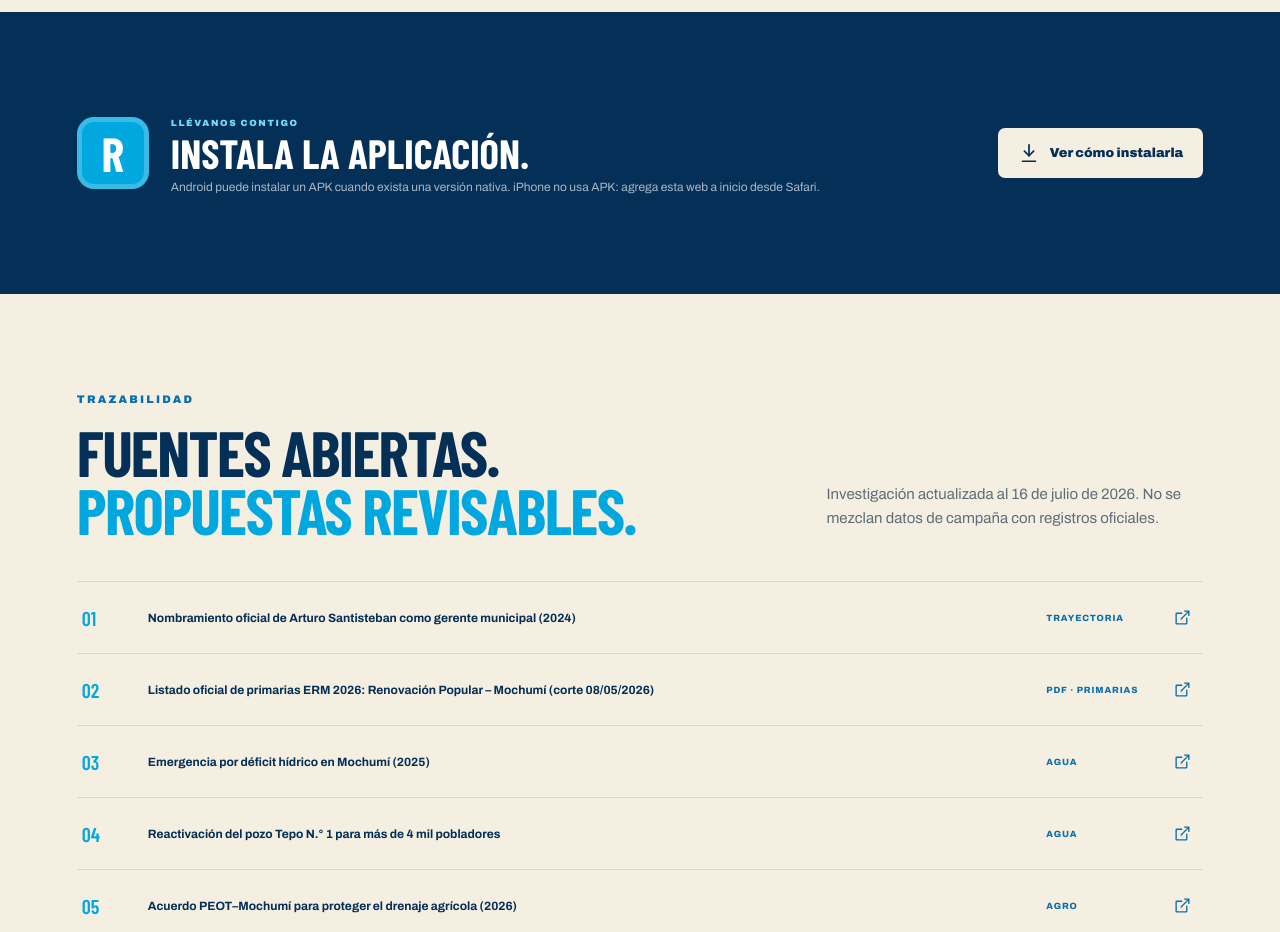
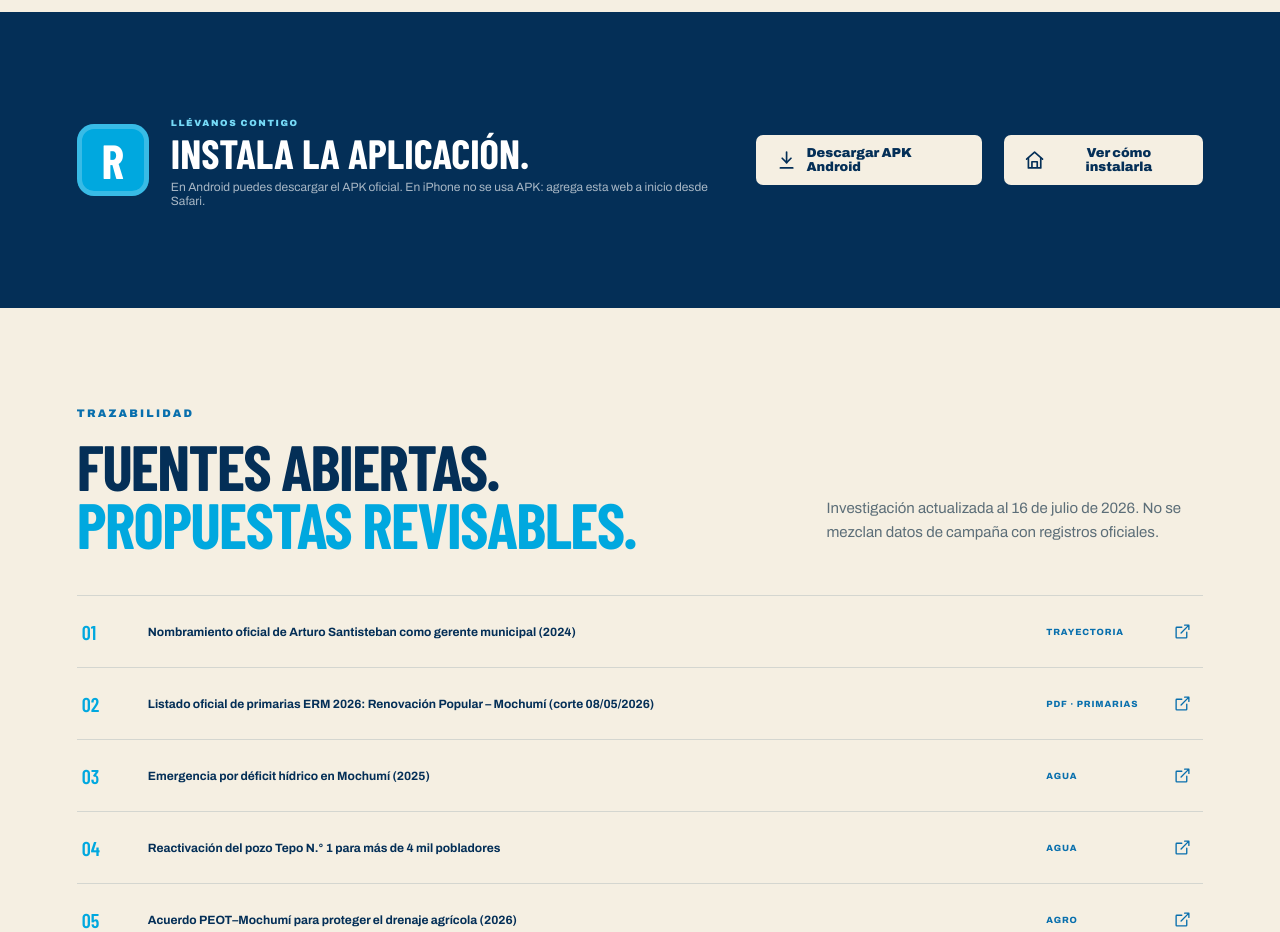
Before and after one commit to Energeticos2023/R_Arturo, a Next.js app: page / in a window 1280 px wide. Shown: the part 5400-6332 px from the top of the page. Built offline with nearby package versions, Linux system fonts and the light colour scheme; a web font is replaced by a local one.

Commit message:
Add Android APK download link

```diff
--- a/app/CampaignSite.tsx
+++ b/app/CampaignSite.tsx
@@ -61,6 +61,7 @@ const WHATSAPP_URL = `https://wa.me/51922282679?text=${encodeURIComponent("Hola
 const OFFICIAL_FORM_URL = "https://forms.office.com/Pages/ResponsePage.aspx?id=DQSIkWdsW0yxEjajBLZtrQAAAAAAAAAAAANAAqIKWlRUNDhNNUU1Q1ZJVzBWU09COE4zSlo4NVRDNy4u";
 const FACEBOOK_URL = "https://www.facebook.com/profile.php?id=61591472536087";
 const ALLIANCE_PDF_URL = "/docs/8111093-alianza-electoral-nacional-renovacion-popular-peru-nacional.pdf";
+const ANDROID_APK_URL = "https://energeticos2023.github.io/R_Arturo/Arturo-Mochumi.apk";
 
 const proposals = [
   {
@@ -424,8 +425,8 @@ export function CampaignSite() {
       </section>
 
       <section className="install-banner section-pad">
-        <div><div className="app-mark">R</div><span><small>LLÉVANOS CONTIGO</small><h2>Instala la aplicación.</h2><p>Android puede instalar un APK cuando exista una versión nativa. iPhone no usa APK: agrega esta web a inicio desde Safari.</p></span></div>
-        <button className="button cream" onClick={handleInstall}><Icon name="download"/> Ver cómo instalarla</button>
+        <div><div className="app-mark">R</div><span><small>LLÉVANOS CONTIGO</small><h2>Instala la aplicación.</h2><p>En Android puedes descargar el APK oficial. En iPhone no se usa APK: agrega esta web a inicio desde Safari.</p></span></div>
+        <div className="install-actions"><a className="button cream" href={ANDROID_APK_URL} download="Arturo-Mochumi.apk"><Icon name="download"/> Descargar APK Android</a><button className="button cream" onClick={handleInstall}><Icon name="home"/> Ver cómo instalarla</button></div>
       </section>
 
       <section className="sources section-pad" id="fuentes">
@@ -448,7 +449,7 @@ export function CampaignSite() {
         <button onClick={() => scrollTo("verifica")}><Icon name="eye"/><span>Verifica</span></button>
       </nav>
 
-      {installOpen && <div className="modal-backdrop" role="presentation" onMouseDown={() => setInstallOpen(false)}><div className="install-modal" role="dialog" aria-modal="true" aria-labelledby="install-title" onMouseDown={(event) => event.stopPropagation()}><button className="modal-close" onClick={() => setInstallOpen(false)} aria-label="Cerrar"><Icon name="close"/></button><div className="app-mark">R</div><h2 id="install-title">Instala la aplicación correcta</h2><p className="install-note">Un APK solo funciona en Android. En iPhone la instalación correcta es una PWA desde Safari, sin APK.</p><div className="install-steps"><article><span>ANDROID · CHROME</span><b>1. Si recibes un APK, ábrelo en Android y autoriza su instalación.</b><b>2. Para esta web, abre el menú ⋮ y pulsa “Instalar app” o “Agregar a pantalla principal”.</b></article><article><span>IPHONE · SAFARI</span><b>1. Pulsa Compartir.</b><b>2. Elige “Agregar a inicio”.</b></article></div><button className="button primary wide" onClick={() => setInstallOpen(false)}>Entendido</button></div></div>}
+      {installOpen && <div className="modal-backdrop" role="presentation" onMouseDown={() => setInstallOpen(false)}><div className="install-modal" role="dialog" aria-modal="true" aria-labelledby="install-title" onMouseDown={(event) => event.stopPropagation()}><button className="modal-close" onClick={() => setInstallOpen(false)} aria-label="Cerrar"><Icon name="close"/></button><div className="app-mark">R</div><h2 id="install-title">Instala la aplicación correcta</h2><p className="install-note">Un APK solo funciona en Android. En iPhone la instalación correcta es una PWA desde Safari, sin APK.</p><div className="install-steps"><article><span>ANDROID · APK</span><b>1. Descarga el APK oficial.</b><b>2. Ábrelo en tu celular y autoriza la instalación si Android lo solicita.</b><a className="button primary wide" href={ANDROID_APK_URL} download="Arturo-Mochumi.apk"><Icon name="download"/> Descargar APK</a></article><article><span>IPHONE · SAFARI</span><b>1. Pulsa Compartir.</b><b>2. Elige “Agregar a inicio”.</b></article></div><button className="button primary wide" onClick={() => setInstallOpen(false)}>Entendido</button></div></div>}
     </main>
   );
 }
```
